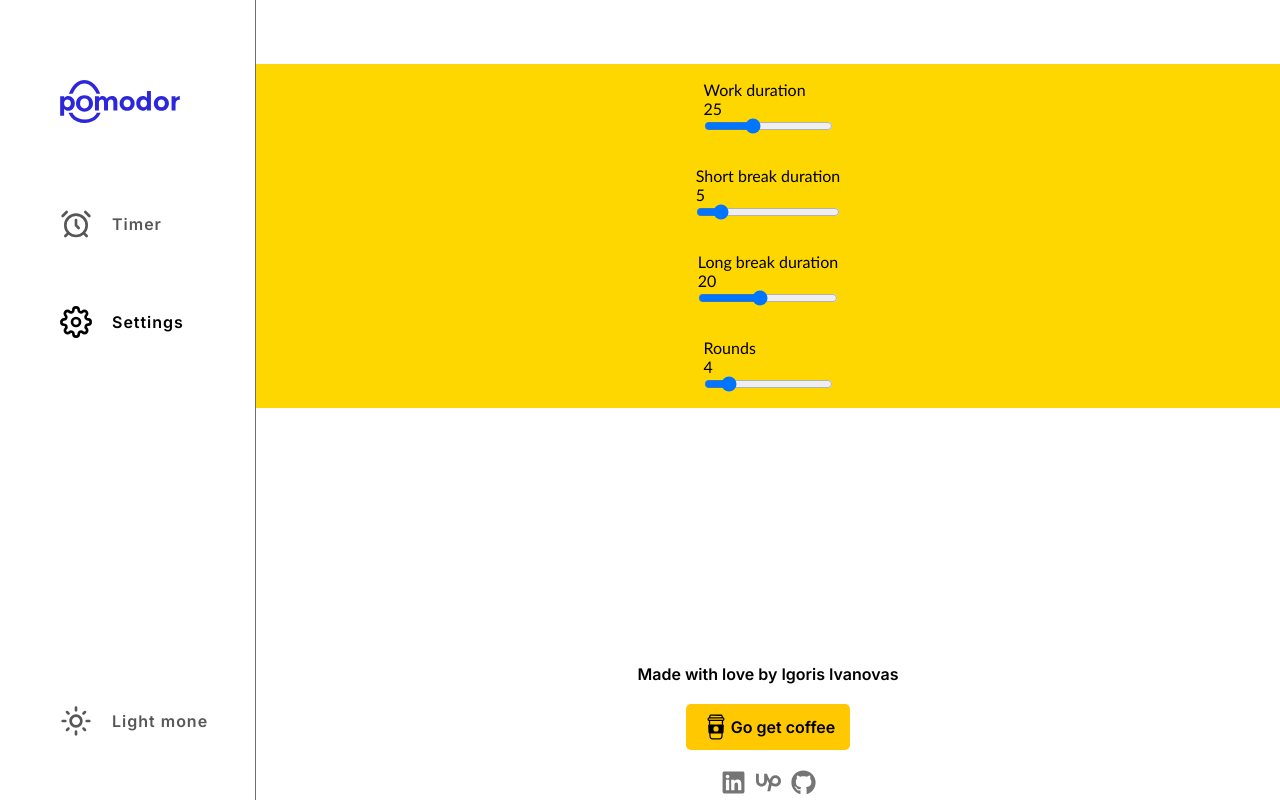
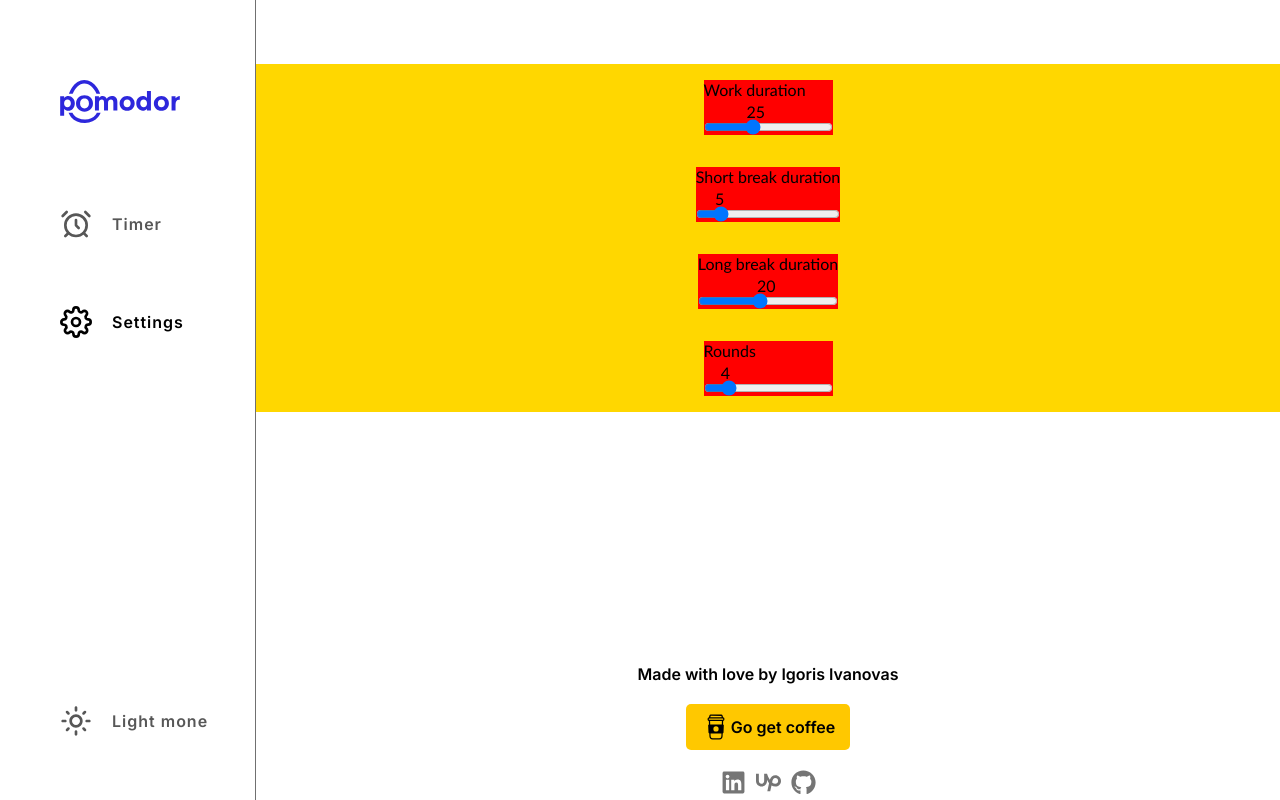
Before and after one commit to igoris12/pomodoro-app, a React (Create React App) app: page /pomodoro-app/settings in a window 1280 px wide. Built offline with nearby package versions, Linux system fonts and the light colour scheme.

Commit message:
value in place

```diff
--- a/src/components/Settings/RangeInput.jsx
+++ b/src/components/Settings/RangeInput.jsx
@@ -1,11 +1,26 @@
 import React from "react";
-import './RangeInput.scss';
-function RangeInput({value, max, min, name, text, defValue, change}) {
+import "./RangeInput.scss";
+function RangeInput({ value, max, min, name, text, defValue, change }) {
   return (
     <div className="rangeInput">
       <label htmlFor={name}>{text}</label>
-      <samp className="value">{value}</samp>
-      <input type="range"  name={name} min={min} max={max}  value={value} onChange={change}/>
+      <span
+        className="value"
+        style={{ left:  value  / max  * 100 - min  / max  * 100 + '%' }}
+
+      >
+        {value}
+      </span>
+      <input
+        type="range"
+        name={name}
+        min={min}
+        max={max}
+        value={value}
+        onChange={change}
+      />
+      {/* <span className="min">{min}</span>
+      <span className="max">{max}</span> */}
     </div>
   );
 }
--- a/src/components/Settings/RangeInput.scss
+++ b/src/components/Settings/RangeInput.scss
@@ -4,5 +4,11 @@
     align-items: left;
     margin-top: 16px;
     margin-bottom: 16px;
-
+    background-color: red;
+    position: relative;
+    gap: 20px;
+    .value {
+        position: absolute;
+        top: 40%;
+    }
 }
```
